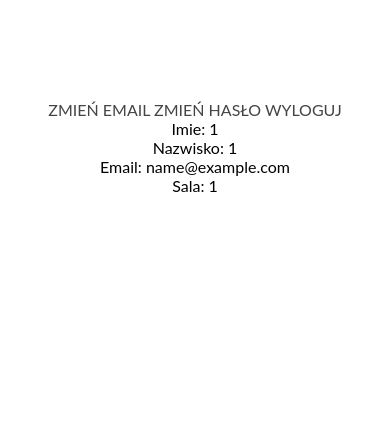
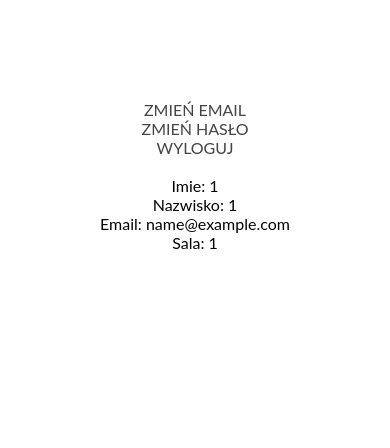
Before and after one commit to szymon-polaczy/e-dziennik, a PHP site: the page made by APLIKACJA INTERNETOWA/php/osoby/wszyscy/profil.php in a window 390 px wide. Shown: the part 84-532 px from the top of the page. Run offline with PHP 8.4, Linux system fonts and the light colour scheme; the visitor is signed in with stand-in values (Sample User, id 1); some libraries are stand-ins or nearby versions.

Commit message:
[content-remove] usunięcie tagów bootstrapa z dwóch stron

```diff
--- a/APLIKACJA INTERNETOWA/css/style.css
+++ b/APLIKACJA INTERNETOWA/css/style.css
@@ -227,7 +227,7 @@ body {
     position: fixed;
     right: -100%;
     top: 0;
-    transition: all 0.7s ease-out;
+    transition: all 0.3s ease-out;
     background: #8a8d90;
 
     display: flex;
--- a/APLIKACJA INTERNETOWA/php/osoby/wszyscy/profil.php
+++ b/APLIKACJA INTERNETOWA/php/osoby/wszyscy/profil.php
@@ -18,21 +18,19 @@
   <?php include("../../../html-templates/after-login-header.php"); ?>
 
   <main>
-    <a class="dropdown-item" href="../wszyscy/zmien_email.php">ZMIEŃ EMAIL</a>
-    <a class="dropdown-item" href="../wszyscy/zmien_haslo.php">ZMIEŃ HASŁO</a>
-    <a class="dropdown-item" href="../wszyscy/zadania/wyloguj.php">WYLOGUJ</a>
+    <a class="dropdown-item" href="../wszyscy/zmien_email.php">ZMIEŃ EMAIL</a><br>
+    <a class="dropdown-item" href="../wszyscy/zmien_haslo.php">ZMIEŃ HASŁO</a><br>
+    <a class="dropdown-item" href="../wszyscy/zadania/wyloguj.php">WYLOGUJ</a><br><br>
 
-    <div class="container">
-      <div class="row">Imie: <?php echo $_SESSION['imie']; ?></div>
-      <div class="row">Nazwisko: <?php echo $_SESSION['nazwisko']; ?></div>
-      <div class="row">Email: <?php echo $_SESSION['email']; ?></div>
+      Imie: <?php echo $_SESSION['imie']; ?><br>
+      Nazwisko: <?php echo $_SESSION['nazwisko']; ?><br>
+      Email: <?php echo $_SESSION['email']; ?><br>
       <?php
         if ($_SESSION['uprawnienia'] == "n")
-          echo '<div class="row">Sala: '.$_SESSION['sala_nazwa'].'</div>';
+          echo 'Sala: '.$_SESSION['sala_nazwa'].'<br>';
         else if ($_SESSION['uprawnienia'] == "u")
-          echo '<div class="row">Klasa: '.$_SESSION['klasa_nazwa'].'</div>';
+          echo 'Klasa: '.$_SESSION['klasa_nazwa'].'<br>';
       ?>
-    </div>
   </main>
 
   <!--FOOTER INCLUDE-->
```
Also changed, not shown: APLIKACJA INTERNETOWA/php/osoby/wszyscy/index.php (+1 -13 lines).
